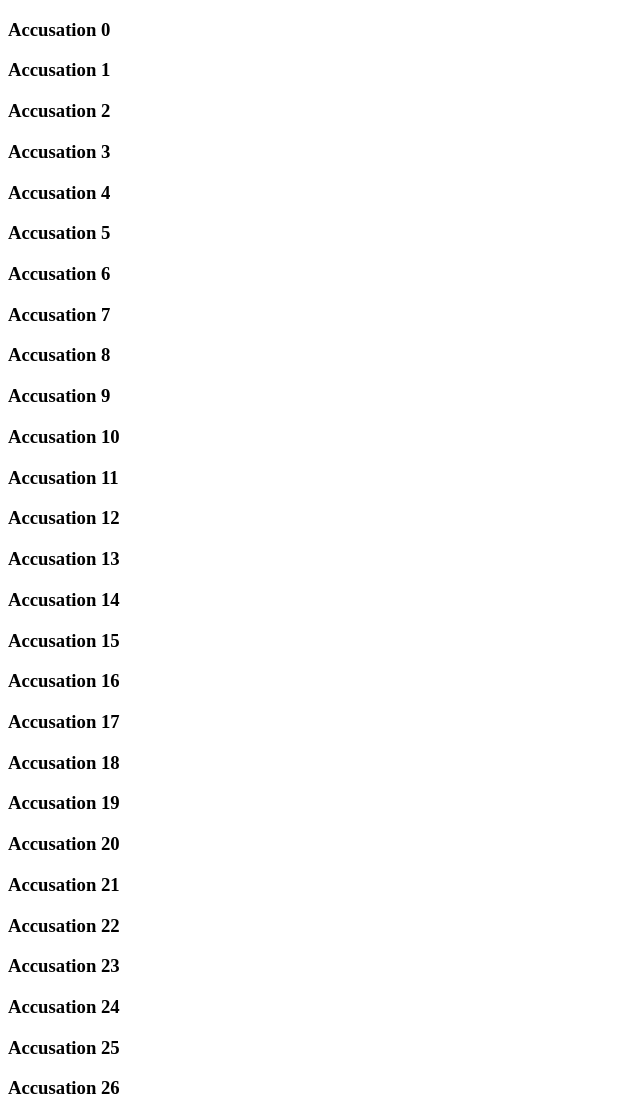
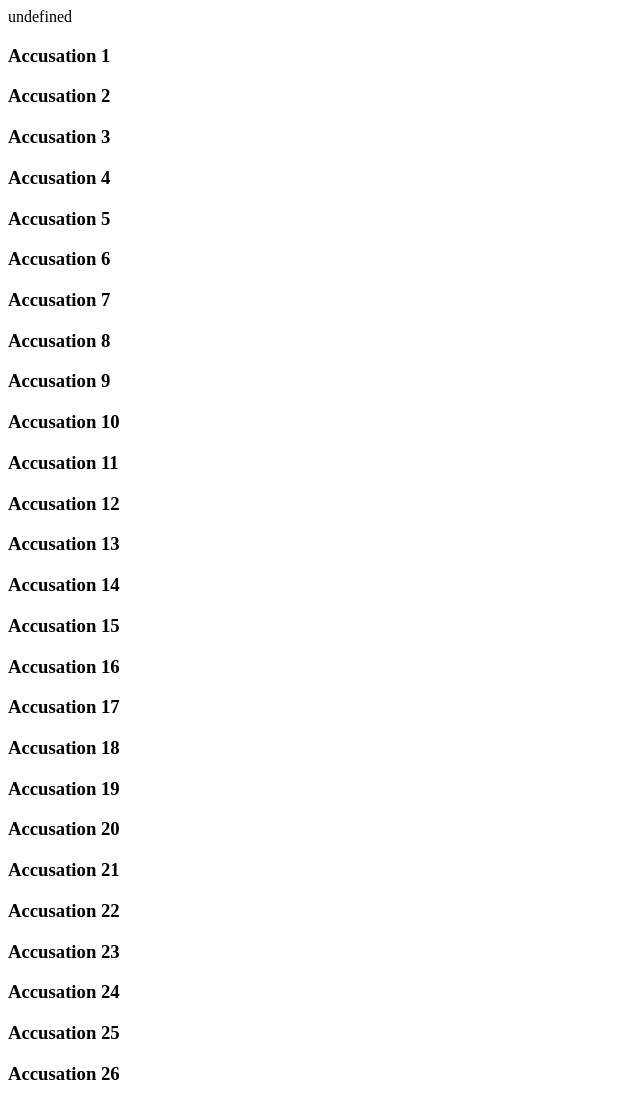
Before and after one commit to percussion1313/ContextClues, a plain HTML site: page index.html in a window 1280 px wide. Shown: the top 1100 px of the page, without its empty margins (0-640 px from the left). Drawn offline with nearby package versions, Linux system fonts and the light colour scheme.

Commit message:
Added loop for attributes

```diff
--- a/app.js
+++ b/app.js
@@ -1,10 +1,11 @@
-function accusationAdder() {
-    var i = 0;
-    while (i<=100)
-      {
-      document.write("<h3>Accusation " + i + "</h3>");
-      i++;
-      }
+function addAccusation() {
+    var accusation;
+    var i = 1
+    while (i<=100) {
+        accusation += `<h3>Accusation ${i}</h3>`;
+        i++;
+    }
+    $('body').append(accusation);
 }
 
-accusationAdder();
+addAccusation()
--- a/index.html
+++ b/index.html
@@ -5,8 +5,13 @@
     <meta name="viewport" content="width=device-width, initial-scale=1.0">
     <meta http-equiv="X-UA-Compatible" content="ie=edge">
     <title>Document</title>
+    <script
+  src="https://code.jquery.com/jquery-3.3.1.js"
+  integrity="sha256-2Kok7MbOyxpgUVvAk/HJ2jigOSYS2auK4Pfzbm7uH60="
+  crossorigin="anonymous"></script>
 </head>
 <body>
+
 
     <script src='app.js' type='text/javascript'></script>
 </body>
```
